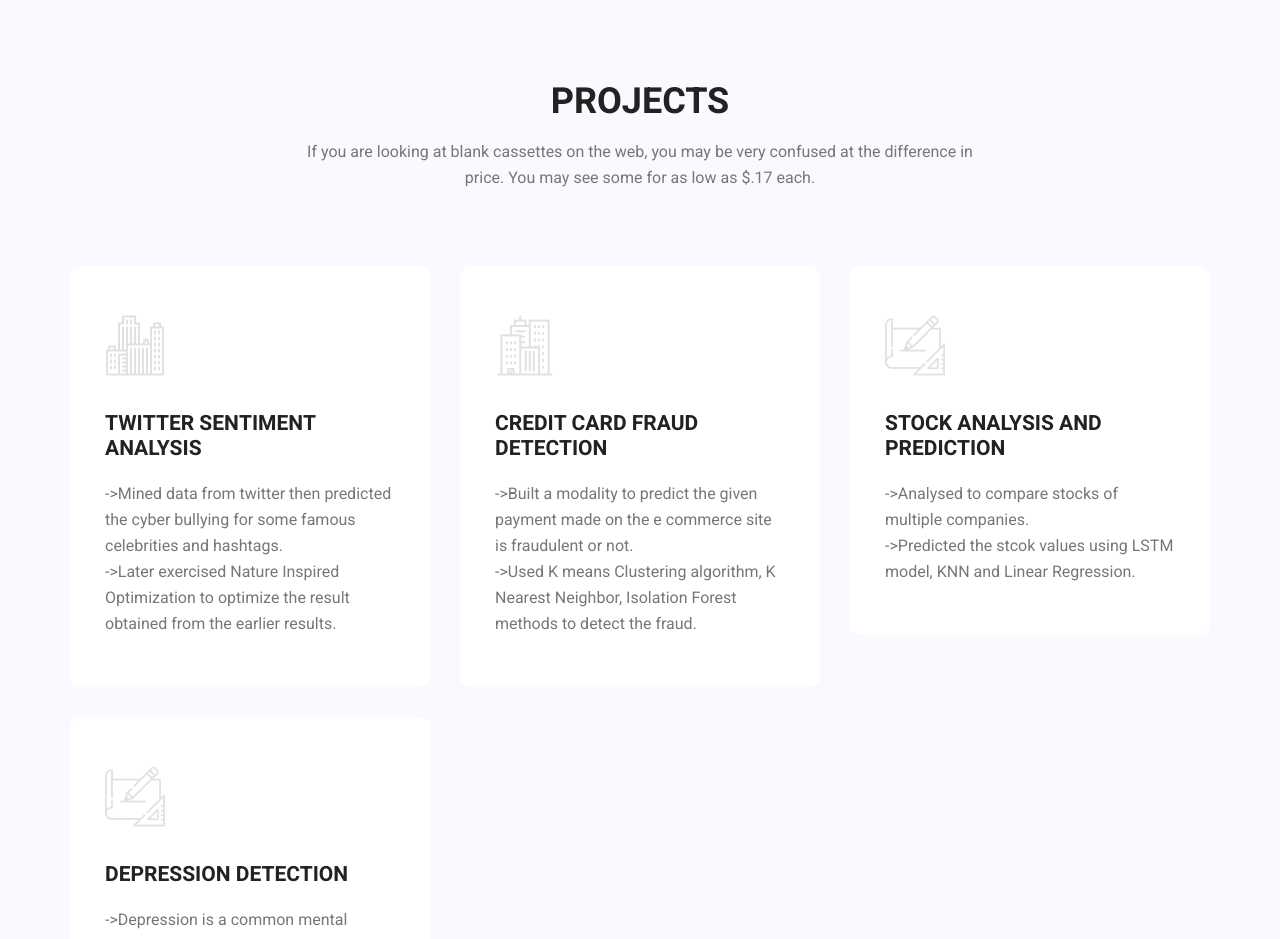
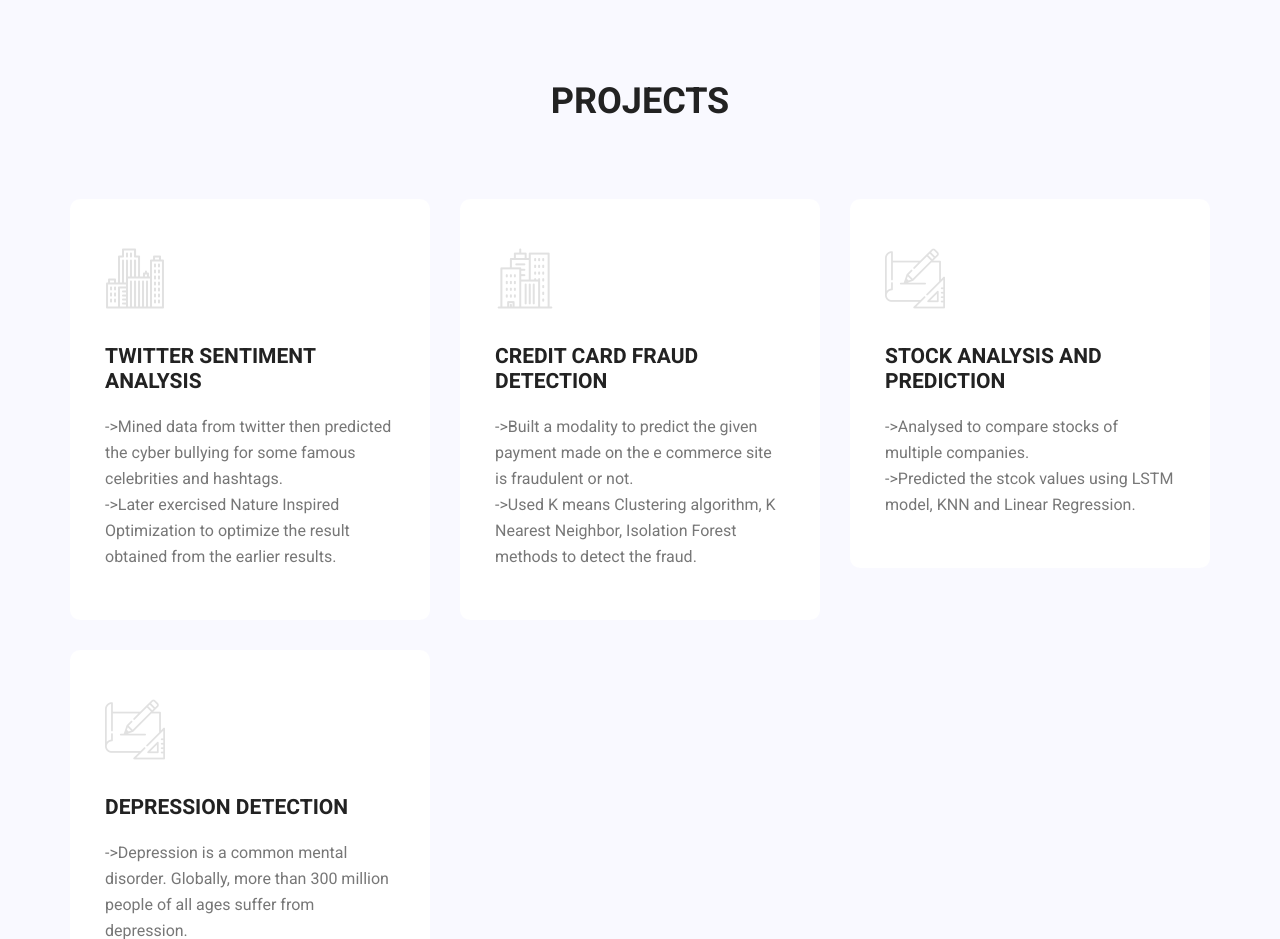
Before and after one commit to anushkachauhan/anushkachauhan.github.io, a plain HTML site: page index.html in a window 1280 px wide. Shown: the part 3360-4299 px from the top of the page. Drawn offline with Linux system fonts and the light colour scheme.

Commit message:
Update index.html

```diff
--- a/index.html
+++ b/index.html
@@ -295,7 +295,7 @@
         	<div class="container">
         		<div class="main_title">
         			<h2>Projects</h2>
-        			<p>If you are looking at blank cassettes on the web, you may be very confused at the difference in price. You may see some for as low as $.17 each.</p>
+<!--         			<p>If you are looking at blank cassettes on the web, you may be very confused at the difference in price. You may see some for as low as $.17 each.</p> -->
         		</div>
         		<div class="feature_inner row">
         			<div class="col-lg-4 col-md-6">
```
